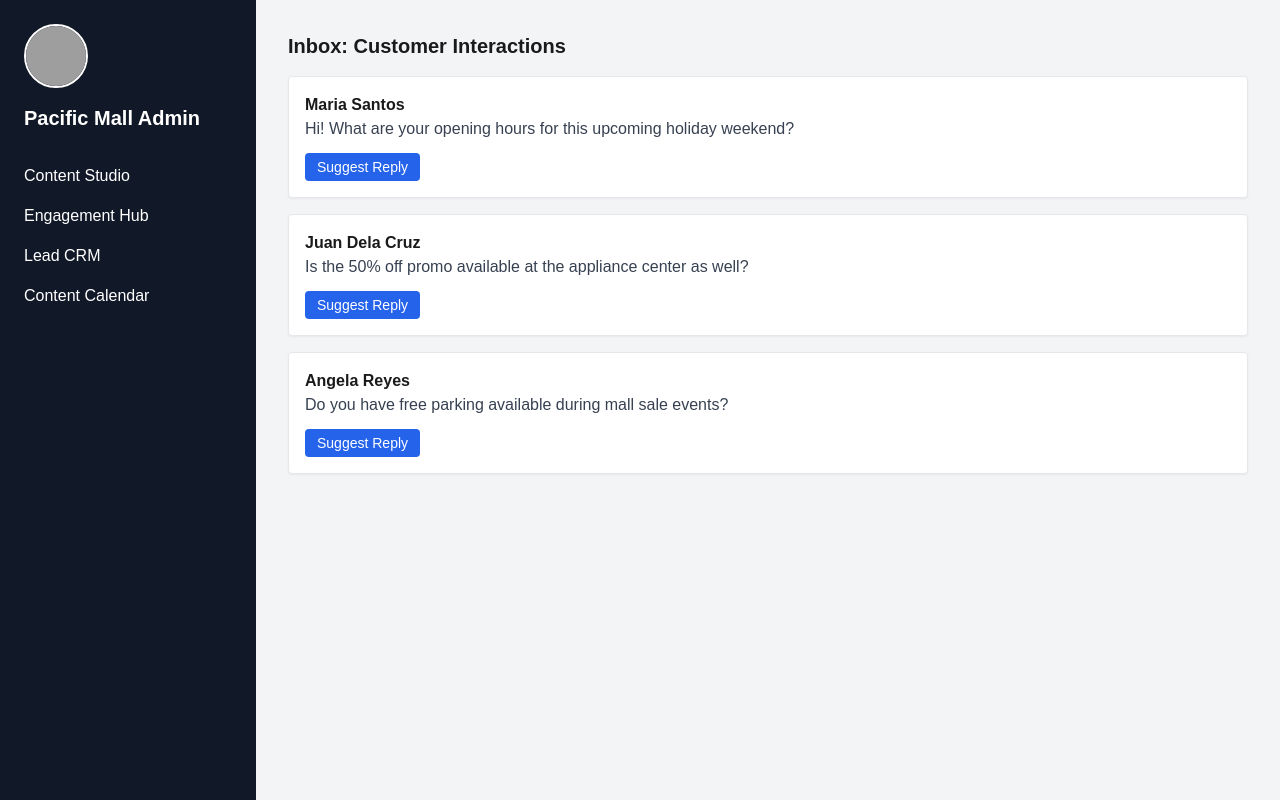
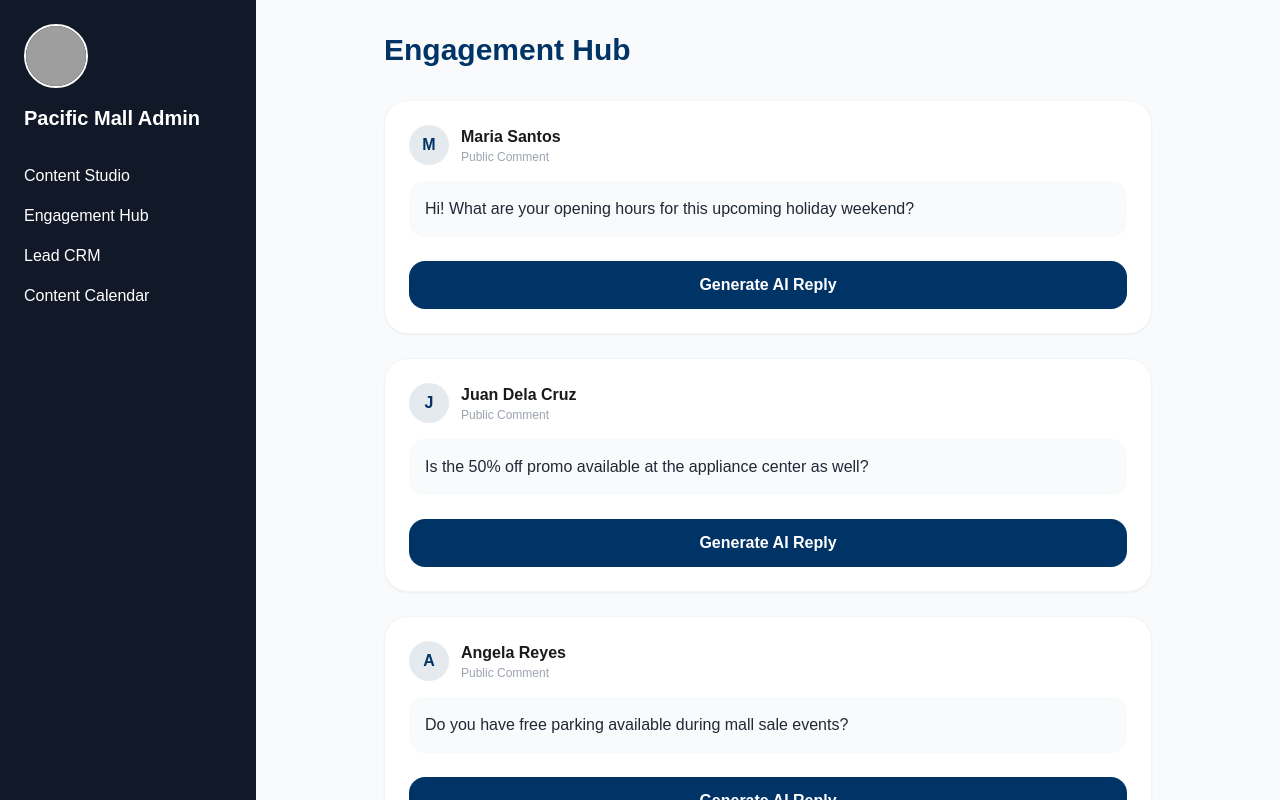
Before and after one commit to calina-miguel/Pacific-Mall-Marketing-Tool, a Next.js app: page /dashboard/engagement in a window 1280 px wide. Built offline with nearby package versions, Linux system fonts and the light colour scheme; grey boxes are pictures that could not be loaded.

Commit message:
Update Engagement Hub with iOS-style animations

```diff
--- a/app/dashboard/engagement/page.tsx
+++ b/app/dashboard/engagement/page.tsx
@@ -1,5 +1,6 @@
 'use client';
-import { useEffect, useState } from 'react';
+import { useState, useEffect } from 'react';
+import { motion, AnimatePresence } from 'framer-motion';
 
 export default function EngagementDashboard() {
   const [comments, setComments] = useState<any[]>([]);
@@ -14,64 +15,65 @@ export default function EngagementDashboard() {
 
   const suggestReply = async (commentId: string, commentText: string) => {
     setLoading(prev => ({ ...prev, [commentId]: true }));
-
     const res = await fetch('/api/suggest-reply', {
       method: 'POST',
       body: JSON.stringify({ comment: commentText }),
     });
-
     const data = await res.json();
     setReplies(prev => ({ ...prev, [commentId]: data.reply }));
     setLoading(prev => ({ ...prev, [commentId]: false }));
   };
 
-  const approveAndSend = async (commentId: string, replyText: string, userDetails: any) => {
-    const res = await fetch('/api/post-reply', {
-      method: 'POST',
-      body: JSON.stringify({ commentId, replyText, userDetails }),
-    });
+  return (
+    <div className="p-8 min-h-screen bg-gray-50">
+      <motion.div initial={{ opacity: 0 }} animate={{ opacity: 1 }} className="max-w-3xl mx-auto">
+        <h2 className="text-3xl font-extrabold text-pm-blue mb-8">Engagement Hub</h2>
 
-    const data = await res.json();
-    if (data.success) {
-      alert("Reply posted successfully!");
-    } else {
-      alert("Error: " + data.error);
-    }
-  };
+        <div className="space-y-6">
+          <AnimatePresence>
+            {comments.map((item: any) => (
+              <motion.div
+                key={item.id}
+                initial={{ opacity: 0, y: 10 }}
+                animate={{ opacity: 1, y: 0 }}
+                exit={{ opacity: 0 }}
+                className="bg-white p-6 rounded-3xl shadow-sm border border-gray-100"
+              >
+                <div className="flex items-center gap-3 mb-4">
+                  <div className="w-10 h-10 rounded-full bg-pm-blue/10 flex items-center justify-center font-bold text-pm-blue">
+                    {item.from?.name?.charAt(0) || 'U'}
+                  </div>
+                  <div>
+                    <p className="font-bold text-pm-dark">{item.from?.name || "Customer"}</p>
+                    <p className="text-xs text-gray-400">Public Comment</p>
+                  </div>
+                </div>
 
-  return (
-    <div className="p-8">
-      <h2 className="text-xl font-bold mb-4">Inbox: Customer Interactions</h2>
-      <div className="space-y-4">
-        {comments.map((item: any) => (
-          <div key={item.id} className="p-4 border rounded bg-white shadow-sm">
-            <p className="font-semibold">{item.from?.name || "Customer"}</p>
-            <p className="text-gray-700">{item.message}</p>
+                <p className="text-gray-800 mb-6 bg-gray-50 p-4 rounded-2xl">{item.message}</p>
 
-            <div className="mt-3 flex gap-2">
                 <button
                   onClick={() => suggestReply(item.id, item.message)}
-                className="bg-blue-600 text-white px-3 py-1 rounded text-sm hover:bg-blue-700"
+                  className="w-full bg-pm-blue text-white py-3 rounded-2xl font-semibold hover:bg-opacity-90 transition active:scale-95"
                 >
-                {loading[item.id] ? "Generating..." : "Suggest Reply"}
+                  {loading[item.id] ? "Thinking..." : "Generate AI Reply"}
                 </button>
-            </div>
 
                 {replies[item.id] && (
-              <div className="mt-3 p-3 bg-blue-50 border-l-4 border-blue-500 rounded text-sm">
-                <p className="font-bold text-blue-800">Suggested Response:</p>
-                <p>{replies[item.id]}</p>
-                <button
-                  onClick={() => approveAndSend(item.id, replies[item.id], item.from)}
-                  className="mt-2 text-blue-600 font-bold hover:underline"
+                  <motion.div
+                    initial={{ height: 0, opacity: 0 }}
+                    animate={{ height: 'auto', opacity: 1 }}
+                    className="mt-4 p-4 bg-pm-blue/5 border border-pm-blue/10 rounded-2xl"
                   >
-                  Approve & Send
-                </button>
+                    <p className="text-sm text-pm-blue font-bold mb-2">Suggested Response:</p>
+                    <p className="text-gray-700 mb-4">{replies[item.id]}</p>
+                    <button className="text-pm-accent font-bold text-sm hover:underline">Approve & Send</button>
+                  </motion.div>
+                )}
+              </motion.div>
+            ))}
+          </AnimatePresence>
         </div>
-            )}
-          </div>
-        ))}
-      </div>
+      </motion.div>
     </div>
   );
 }
```
Lines whose indentation alone changed are shown as unchanged.
